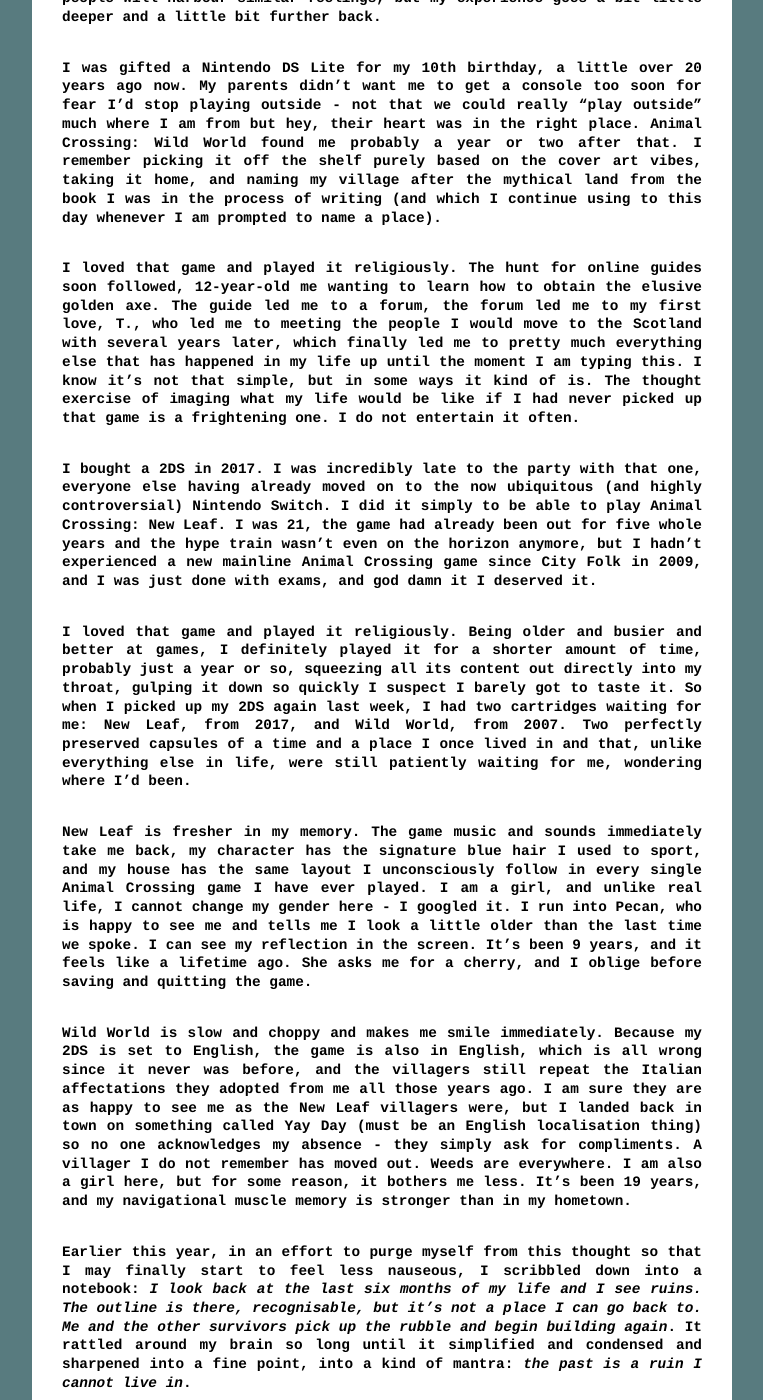
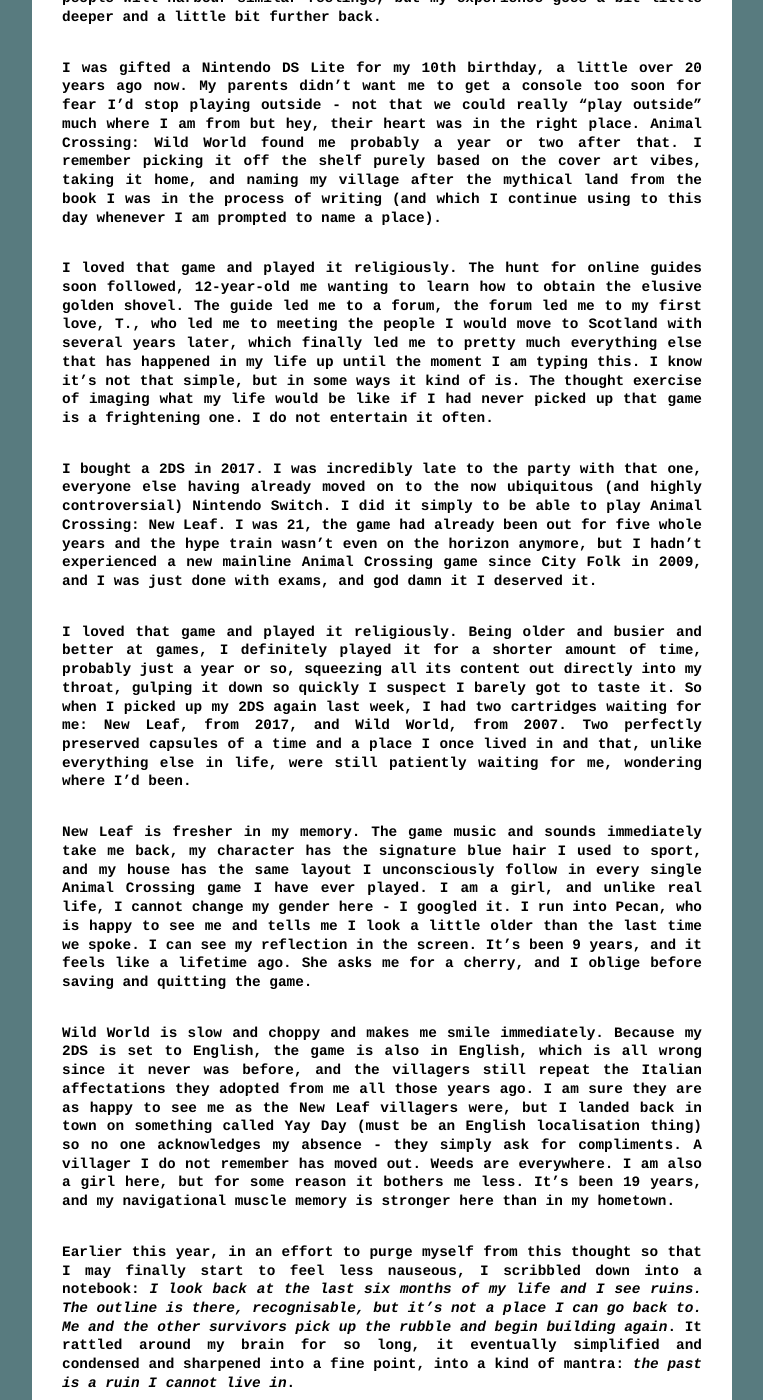
Before and after one commit to alepoptosis/alepoptosis.github.io, a Jekyll site: the page built from _posts/2026-09-30-the-past-is-a-ruin-i-cannot-live-in.md, in a window 1280 px wide and 1400 px high, scrolled down 273 px. Shown: the whole window, without its empty margins (258-1021 px from the left). Built offline with Jekyll 4.4.1, drawn with Linux system fonts in a browser that asks for light colours.

Commit message:
minor fix to post

```diff
--- a/_posts/2026-09-30-the-past-is-a-ruin-i-cannot-live-in.md
+++ b/_posts/2026-09-30-the-past-is-a-ruin-i-cannot-live-in.md
@@ -12,7 +12,7 @@
 
 I was gifted a Nintendo DS Lite for my 10th birthday, a little over 20 years ago now. My parents didn't want me to get a console too soon for fear I'd stop playing outside - not that we could really "play outside" much where I am from but hey, their heart was in the right place. Animal Crossing: Wild World found me probably a year or two after that. I remember picking it off the shelf purely based on the cover art vibes, taking it home, and naming my village after the mythical land from the book I was in the process of writing (and which I continue using to this day whenever I am prompted to name a place).
 
-I loved that game and played it religiously. The hunt for online guides soon followed, 12-year-old me wanting to learn how to obtain the elusive golden axe. The guide led me to a forum, the forum led me to my first love, T., who led me to meeting the people I would move to the Scotland with several years later, which finally led me to pretty much everything else that has happened in my life up until the moment I am typing this.
+I loved that game and played it religiously. The hunt for online guides soon followed, 12-year-old me wanting to learn how to obtain the elusive golden shovel. The guide led me to a forum, the forum led me to my first love, T., who led me to meeting the people I would move to Scotland with several years later, which finally led me to pretty much everything else that has happened in my life up until the moment I am typing this.
 I know it's not that simple, but in some ways it kind of is. The thought exercise of imaging what my life would be like if I had never picked up that game is a frightening one. I do not entertain it often.
 
 I bought a 2DS in 2017. I was incredibly late to the party with that one, everyone else having already moved on to the now ubiquitous (and highly controversial) Nintendo Switch. I did it simply to be able to play Animal Crossing: New Leaf. I was 21, the game had already been out for five whole years and the hype train wasn't even on the horizon anymore, but I hadn't experienced a new mainline Animal Crossing game since City Folk in 2009, and I was just done with exams, and god damn it I deserved it.
@@ -22,9 +22,9 @@
 
 New Leaf is fresher in my memory. The game music and sounds immediately take me back, my character has the signature blue hair I used to sport, and my house has the same layout I unconsciously follow in every single Animal Crossing game I have ever played. I am a girl, and unlike real life, I cannot change my gender here - I googled it. I run into Pecan, who is happy to see me and tells me I look a little older than the last time we spoke. I can see my reflection in the screen. It's been 9 years, and it feels like a lifetime ago. She asks me for a cherry, and I oblige before saving and quitting the game.
 
-Wild World is slow and choppy and makes me smile immediately. Because my 2DS is set to English, the game is also in English, which is all wrong since it never was before, and the villagers still repeat the Italian affectations they adopted from me all those years ago. I am sure they are as happy to see me as the New Leaf villagers were, but I landed back in town on something called Yay Day (must be an English localisation thing) so no one acknowledges my absence - they simply ask for compliments. A villager I do not remember has moved out. Weeds are everywhere. I am also a girl here, but for some reason, it bothers me less. It's been 19 years, and my navigational muscle memory is stronger than in my hometown.
+Wild World is slow and choppy and makes me smile immediately. Because my 2DS is set to English, the game is also in English, which is all wrong since it never was before, and the villagers still repeat the Italian affectations they adopted from me all those years ago. I am sure they are as happy to see me as the New Leaf villagers were, but I landed back in town on something called Yay Day (must be an English localisation thing) so no one acknowledges my absence - they simply ask for compliments. A villager I do not remember has moved out. Weeds are everywhere. I am also a girl here, but for some reason it bothers me less. It's been 19 years, and my navigational muscle memory is stronger here than in my hometown.
 
-Earlier this year, in an effort to purge myself from this thought so that I may finally start to feel less nauseous, I scribbled down into a notebook: *I look back at the last six months of my life and I see ruins. The outline is there, recognisable, but it's not a place I can go back to. Me and the other survivors pick up the rubble and begin building again*. It rattled around my brain so long until it simplified and condensed and sharpened into a fine point, into a kind of mantra: *the past is a ruin I cannot live in*.
+Earlier this year, in an effort to purge myself from this thought so that I may finally start to feel less nauseous, I scribbled down into a notebook: *I look back at the last six months of my life and I see ruins. The outline is there, recognisable, but it's not a place I can go back to. Me and the other survivors pick up the rubble and begin building again*. It rattled around my brain for so long, it eventually simplified and condensed and sharpened into a fine point, into a kind of mantra: *the past is a ruin I cannot live in*.
 
 Every time I think about picking up one of those old Animal Crossing games and actually start playing again, I never follow through - not even for the most recent one, which I must have stopped playing only 4 or 5 years ago. They were fun and they were important and in some ways they saved my life, but the truth is painful yet simple: there is nothing left for me there. They are time capsules that I can do nothing more with than dust off, look at, and bury again. At the same time, I cannot bring myself to delete them. They sit like monuments I can visit from time to time to remember something gone, which is to say, they sit like gravestones. The past is a ruin I cannot live in.
 
```
